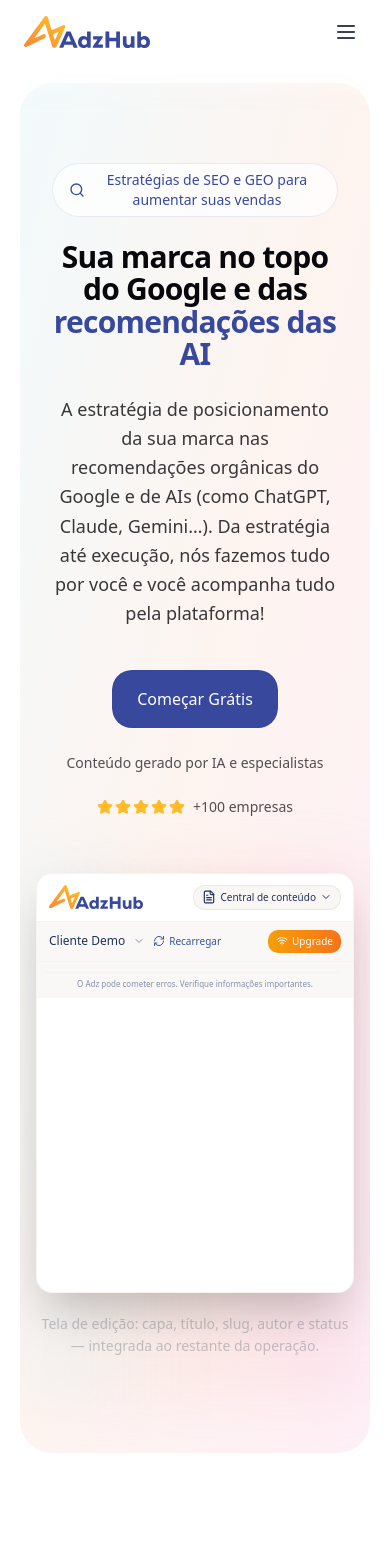
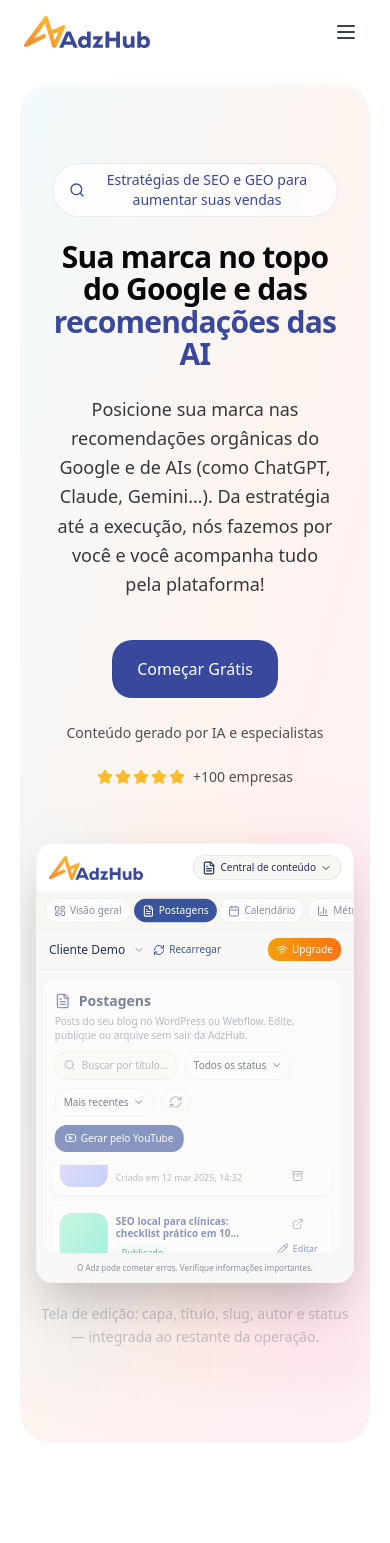
Before and after one commit to spotmkt/adzhub-lp, a React (Vite) app: page /seo in a window 390 px wide. Shown: the top 1543 px of the page. Built offline with nearby package versions, Linux system fonts and the light colour scheme.

Commit message:
Implement responsive design adjustments in ConteudoMotionShowcase component. Added viewport detection to conditionally render cursor visibility and scrolling behavior. Introduced a mobile navigation pill for better user experience on smaller screens. Updated styling for improved layout consistency.

```diff
--- a/src/components/motion-showcase/ConteudoMotionShowcase.tsx
+++ b/src/components/motion-showcase/ConteudoMotionShowcase.tsx
@@ -180,8 +180,17 @@ const POSTS = [
 
 export function ConteudoMotionShowcase() {
   const [stepIndex, setStepIndex] = useState(0);
+  const [isNarrowViewport, setIsNarrowViewport] = useState(false);
   const step = STEPS[stepIndex] ?? STEPS[0];
   const caption = CAPTIONS[stepIndex] ?? CAPTIONS[0];
+
+  useEffect(() => {
+    const mq = window.matchMedia("(max-width: 639px)");
+    const update = () => setIsNarrowViewport(mq.matches);
+    update();
+    mq.addEventListener("change", update);
+    return () => mq.removeEventListener("change", update);
+  }, []);
 
   useEffect(() => {
     const t = setTimeout(() => {
@@ -190,8 +199,13 @@ export function ConteudoMotionShowcase() {
     return () => clearTimeout(t);
   }, [stepIndex, step.duration]);
 
-  const showCursor = step.cursorX >= 0 && step.cursorY >= 0;
+  const showCursor =
+    !isNarrowViewport && step.cursorX >= 0 && step.cursorY >= 0;
   const view = step.view;
+
+  const listScrollPx = isNarrowViewport
+    ? Math.round(step.listTranslateY * 0.45)
+    : step.listTranslateY;
 
   return (
     <motion.div
@@ -204,7 +218,7 @@ export function ConteudoMotionShowcase() {
 
       <div className="relative w-full">
         {/* Shell alinhado ao MockInterface da Home (motion hero) */}
-        <div className="w-full min-h-[420px] sm:h-[500px] bg-white rounded-2xl shadow-2xl overflow-hidden border border-border/30 relative">
+        <div className="w-full h-[min(440px,82dvh)] min-h-[380px] sm:h-[500px] sm:min-h-[500px] bg-white rounded-2xl shadow-2xl overflow-hidden border border-border/30 relative">
           <motion.div
             className="h-12 border-b border-border/30 flex items-center px-3 sm:px-4 gap-2 sm:gap-4 bg-white"
             initial={{ opacity: 0, y: -12 }}
@@ -296,6 +310,25 @@ export function ConteudoMotionShowcase() {
               animate={{ opacity: 1 }}
               transition={{ delay: 0.15, duration: 0.4 }}
             >
+              <div
+                className="flex sm:hidden items-center gap-1 px-2 py-1.5 border-b border-border/20 bg-[hsl(40,30%,96%)] overflow-x-auto shrink-0"
+                aria-label="Navegação do módulo Conteúdo"
+              >
+                <MobileNavPill
+                  icon={<LayoutDashboard className="w-3 h-3 shrink-0" />}
+                  label="Visão geral"
+                  active={view === "dashboard"}
+                />
+                <MobileNavPill
+                  icon={<FileText className="w-3 h-3 shrink-0" />}
+                  label="Postagens"
+                  active={view === "posts" || view === "editor"}
+                  pulse={step.highlight === "postagens"}
+                />
+                <MobileNavPill icon={<Calendar className="w-3 h-3 shrink-0" />} label="Calendário" />
+                <MobileNavPill icon={<BarChart3 className="w-3 h-3 shrink-0" />} label="Métricas" />
+              </div>
+
               <div className="h-10 flex items-center px-3 sm:px-4 gap-2 flex-wrap shrink-0 border-b border-border/20">
                 <div className="flex items-center gap-2 text-xs">
                   <span className="text-foreground font-medium">Cliente Demo</span>
@@ -436,7 +469,7 @@ export function ConteudoMotionShowcase() {
                       <div className="flex-1 min-h-0 overflow-hidden relative p-2">
                         <motion.div
                           className="space-y-2"
-                          animate={{ y: step.listTranslateY }}
+                          animate={{ y: listScrollPx }}
                           transition={{
                             duration: stepIndex === 4 ? 2.2 : 0.35,
                             ease: "easeInOut",
@@ -612,6 +645,33 @@ export function ConteudoMotionShowcase() {
   );
 }
 
+function MobileNavPill({
+  icon,
+  label,
+  active,
+  pulse,
+}: {
+  icon: ReactNode;
+  label: string;
+  active?: boolean;
+  pulse?: boolean;
+}) {
+  return (
+    <motion.div
+      className={`flex shrink-0 items-center gap-1 rounded-lg px-2 py-1 text-[10px] font-medium whitespace-nowrap ${
+        active
+          ? "bg-primary text-primary-foreground"
+          : "bg-white/80 text-muted-foreground border border-border/40"
+      } ${pulse ? "ring-2 ring-primary/45 ring-offset-1" : ""}`}
+      animate={pulse ? { scale: [1, 1.03, 1] } : {}}
+      transition={{ duration: 0.55, repeat: pulse ? Infinity : 0, repeatDelay: 0.35 }}
+    >
+      {icon}
+      <span>{label}</span>
+    </motion.div>
+  );
+}
+
 function SecondaryNavRow({
   icon,
   label,
--- a/src/pages/FinestraLanding.tsx
+++ b/src/pages/FinestraLanding.tsx
@@ -45,8 +45,8 @@ export default function FinestraLanding() {
               <span className="text-[#37489d]">recomendações das AI</span>
             </h1>
             <p className="text-lg text-[#08080C] opacity-80 max-w-[640px] leading-relaxed">
-              A estratégia de posicionamento da sua marca nas recomendações orgânicas do Google e de AIs (como ChatGPT,
-              Claude, Gemini…). Da estratégia até execução, nós fazemos tudo por você e você acompanha tudo pela plataforma!
+              Posicione sua marca nas recomendações orgânicas do Google e de AIs (como ChatGPT, Claude, Gemini…). Da
+              estratégia até a execução, nós fazemos por você e você acompanha tudo pela plataforma!
             </p>
           </div>
 
```
